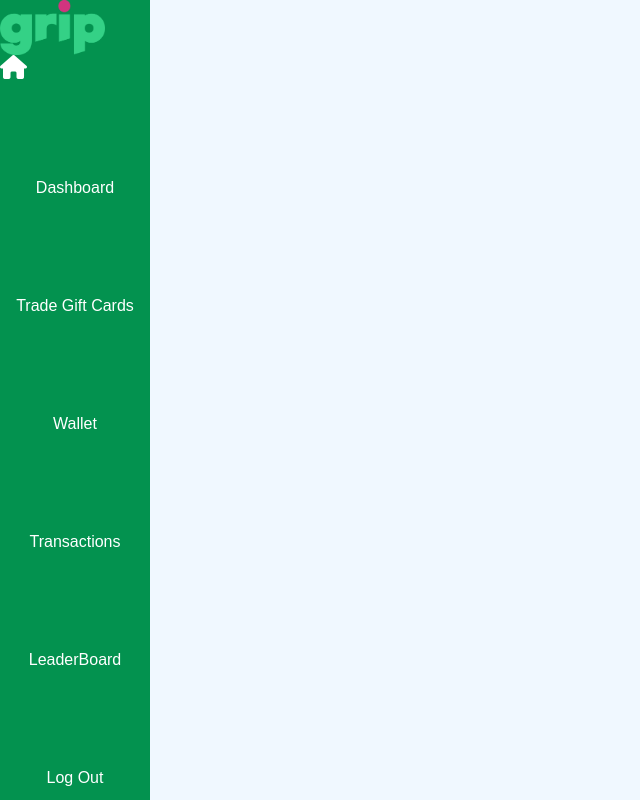
After one commit to Majesticfrank/GRIP, a PHP site: page /dashboard.html in a window 1280 px wide. The commit adds this page. Shown: the whole page, without its empty margins (0-640 px from the left). Run offline with PHP 8.4, Linux system fonts and the light colour scheme; some libraries are stand-ins or nearby versions.

Commit message:
dashboard updated

```diff
--- a/Css/home.css
+++ b/Css/home.css
@@ -501,3 +501,30 @@ float: left;
 position: relative;
 left: 20px;
 }
+
+.dash img{
+    width: 70%;
+}
+.dash{
+    background-color:#03924F;
+    width:150px;
+    height:100%;
+}
+.dash ul{
+    display: block;
+
+}
+.dash ul li{
+    display: flex;
+    margin-top: 100px;
+    list-style-type: none;
+    justify-content: center;
+}
+.dash ul li a{
+    text-decoration: none;
+    color: white;
+}
+.fa-house{
+    font-size: 1.5em;
+    color: white;
+}
--- /dev/null
+++ b/dashboard.html
@@ -0,0 +1,22 @@
+<html lang="en">
+<head>
+    <meta charset="UTF-8">
+    <meta name="viewport" content="width=device-width, initial-scale=1.0">
+    <title>Dashboard</title>
+    <link rel="stylesheet" href="/Css/home.css">
+    <link rel="stylesheet" href="https://cdnjs.cloudflare.com/ajax/libs/font-awesome/6.1.0/css/all.min.css">
+</head>
+<body>
+  <div class="dash">
+    <img src="/Images/logo.png" alt="logo">
+    <ul>
+        <i class="fa-solid fa-house"></i><li> </i><a href="#">Dashboard</a> </li>
+        <li><a href="#">Trade Gift Cards</a></li>
+        <li><a href="#">Wallet</a></li>
+        <li><a href="#">Transactions</a></li>
+        <li><a href="#">LeaderBoard</a></li>
+        <li><a href="#">Log Out</a></li>
+    </ul>
+  </div>
+</body>
+</html>
--- a/home.html
+++ b/home.html
@@ -139,6 +139,5 @@
 </div>
 
 
-
 </body>
 </html>
```
Also changed, not shown: Css/dash.css (added), Images/bicycle-frame.png (added), Images/bike seat.webp (added), Images/bike.jpeg (added), Images/hands-bic.jpg (added), 1 other file.
